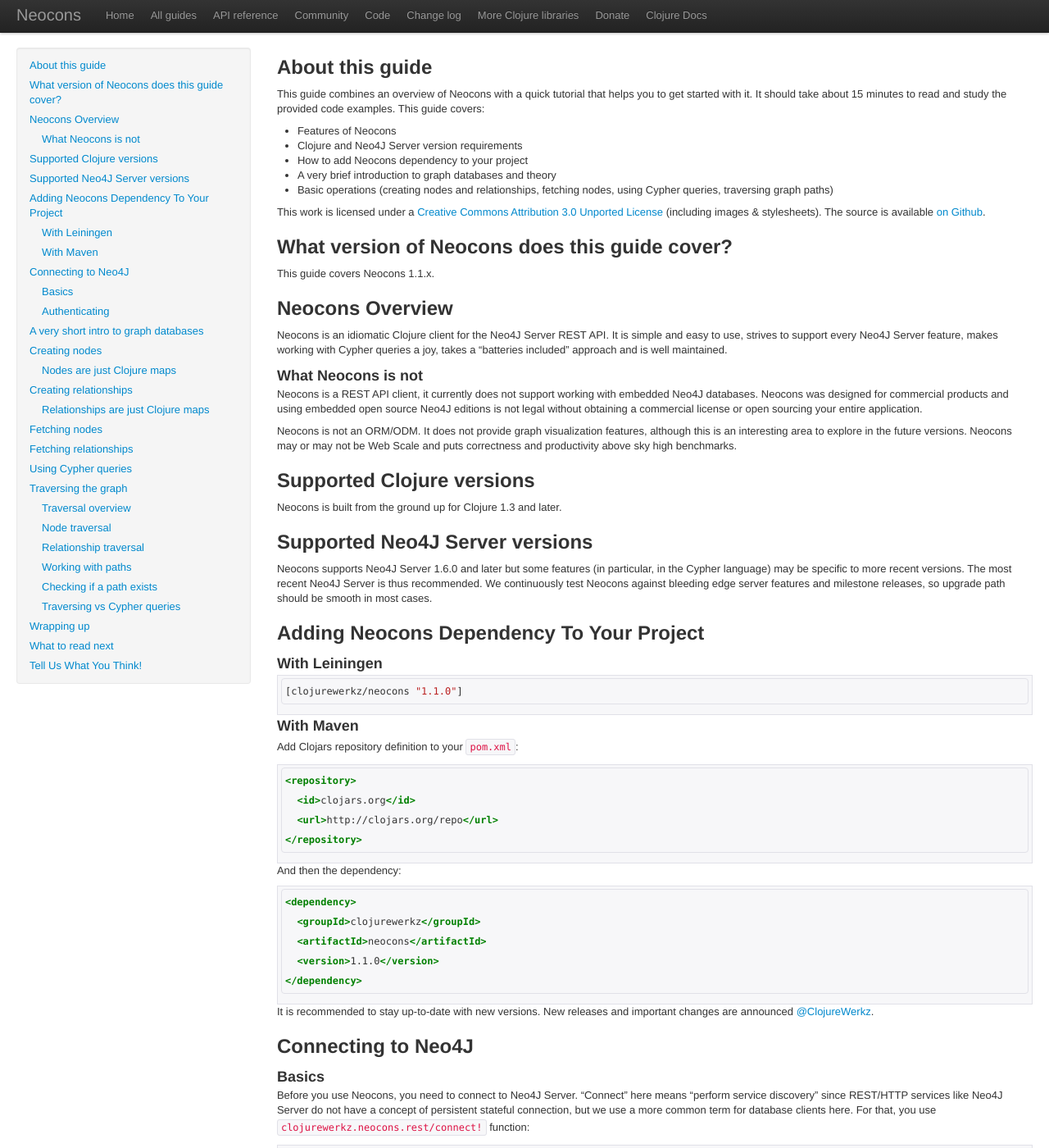
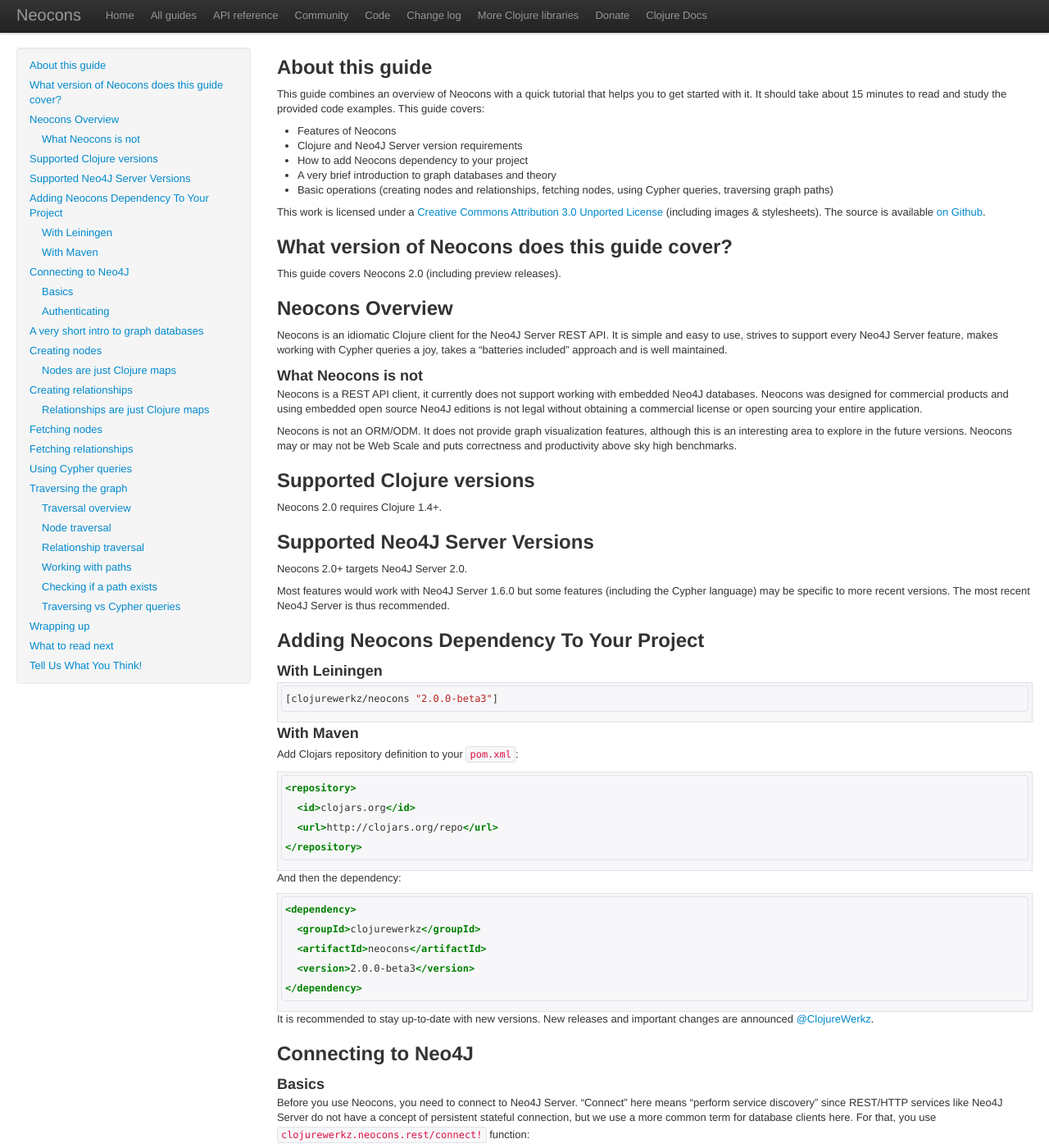
Before and after one commit to clojurewerkz/neocons.docs, a Jekyll site: the page built from articles/getting_started.md, in a window 1280 px wide and 1400 px high. Shown: the whole window at 82% size. Built offline with Jekyll 4.4.1, drawn with Linux system fonts in a browser that asks for light colours; some web fonts are replaced; Markdown is read by kramdown in place of the engine named in the settings; comment, search, counter and statistics services are not loaded.

````diff
--- a/articles/getting_started.md
+++ b/articles/getting_started.md
@@ -19,7 +19,7 @@ This work is licensed under a <a rel="license" href="http://creativecommons.org/
 
 ## What version of Neocons does this guide cover?
 
-This guide covers Neocons 1.1.x.
+This guide covers Neocons 2.0 (including preview releases).
 
 
 ## Neocons Overview
@@ -40,14 +40,16 @@ in the future versions. Neocons may or may not be Web Scale and puts correctness
 
 ## Supported Clojure versions
 
-Neocons is built from the ground up for Clojure 1.3 and later.
+Neocons 2.0 requires Clojure 1.4+.
 
 
-## Supported Neo4J Server versions
+## Supported Neo4J Server Versions
 
-Neocons supports Neo4J Server 1.6.0 and later but some features (in particular, in the Cypher language) may be specific to more recent versions.
-The most recent Neo4J Server is thus recommended. We continuously test Neocons against bleeding edge server features and milestone releases,
-so upgrade path should be smooth in most cases.
+Neocons 2.0+ targets Neo4J Server 2.0.
+
+Most features would work with Neo4J Server 1.6.0 but some features
+(including the Cypher language) may be specific to more recent
+versions. The most recent Neo4J Server is thus recommended.
 
 
 ## Adding Neocons Dependency To Your Project
@@ -55,7 +57,7 @@ so upgrade path should be smooth in most cases.
 ### With Leiningen
 
 ``` clojure
-[clojurewerkz/neocons "1.1.0"]
+[clojurewerkz/neocons "2.0.0-beta3"]
 ```
 
 ### With Maven
@@ -75,7 +77,7 @@ And then the dependency:
 <dependency>
   <groupId>clojurewerkz</groupId>
   <artifactId>neocons</artifactId>
-  <version>1.1.0</version>
+  <version>2.0.0-beta3</version>
 </dependency>
 ```
 
````
